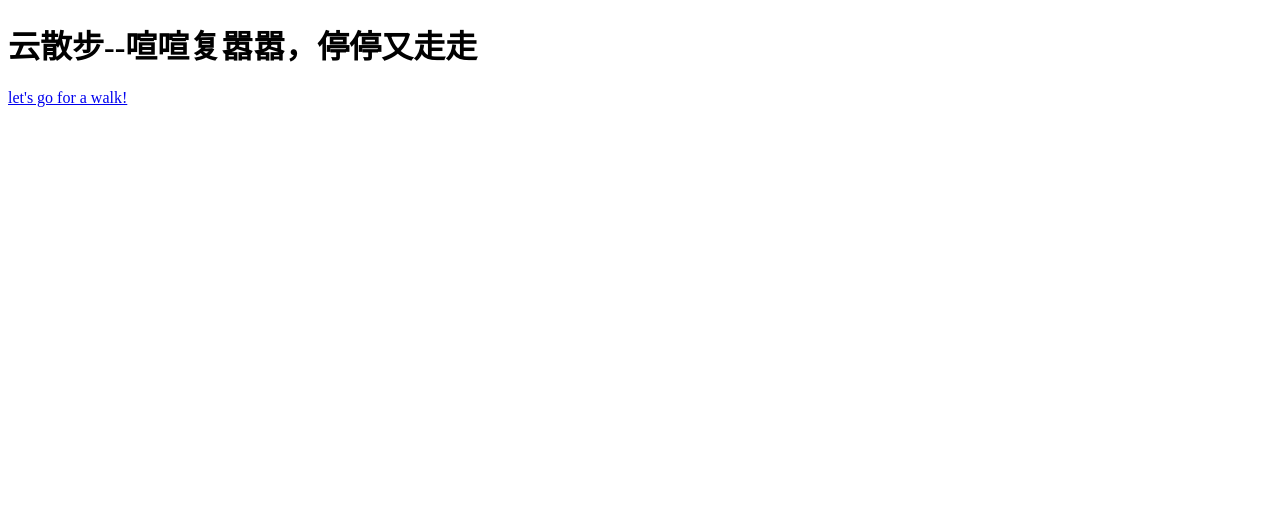
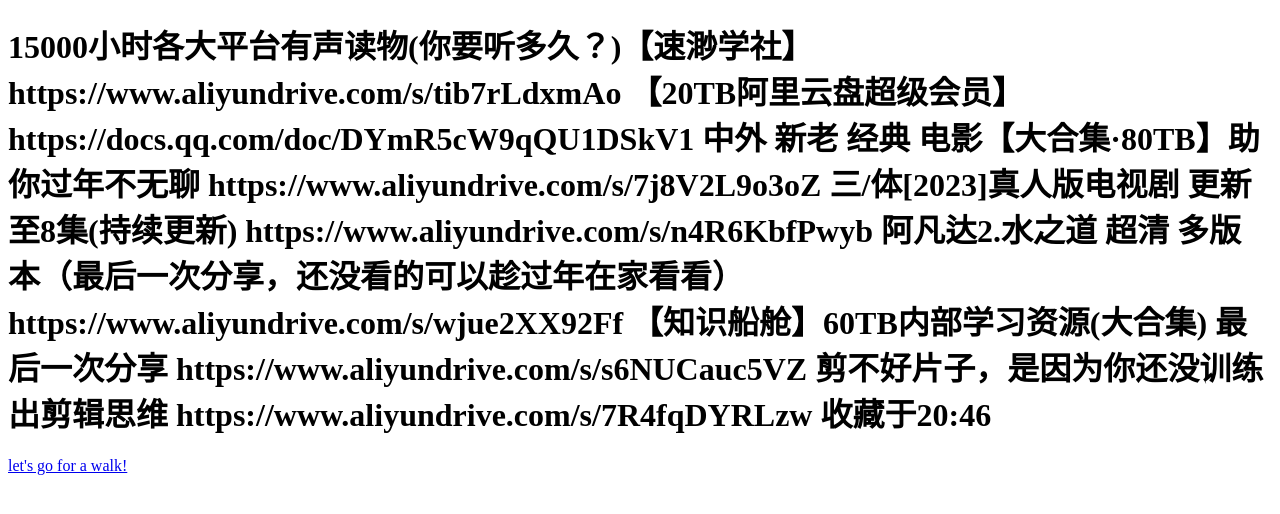
Before and after one commit to yunsanbu/yunsanbu.github.io, a plain HTML site: page index.html in a window 1280 px wide. Drawn offline with Linux system fonts and the light colour scheme.

Commit message:
Update index.html

```diff
--- a/index.html
+++ b/index.html
@@ -5,6 +5,18 @@
 <title>云散步</title>
 </head>
 <body>
-	<h1>云散步--喧喧复嚣嚣，停停又走走</h1> <a href="https://sixfeet6.github.io">let's go for a walk!</a>
+	<h1>15000小时各大平台有声读物(你要听多久？)【速渺学社】
+https://www.aliyundrive.com/s/tib7rLdxmAo
+【20TB阿里云盘超级会员】 https://docs.qq.com/doc/DYmR5cW9qQU1DSkV1
+️中外 新老 经典 电影【大合集·80TB】助你过年不无聊
+https://www.aliyundrive.com/s/7j8V2L9o3oZ
+三/体[2023]真人版电视剧 更新至8集(持续更新)
+https://www.aliyundrive.com/s/n4R6KbfPwyb
+阿凡达2.水之道 超清 多版本（最后一次分享，还没看的可以趁过年在家看看）https://www.aliyundrive.com/s/wjue2XX92Ff
+【知识船舱】60TB内部学习资源(大合集) 最后一次分享
+https://www.aliyundrive.com/s/s6NUCauc5VZ
+️剪不好片子，是因为你还没训练出剪辑思维
+https://www.aliyundrive.com/s/7R4fqDYRLzw
+收藏于20:46</h1> <a href="https://sixfeet6.github.io">let's go for a walk!</a>
 </body>
 </html>
```
